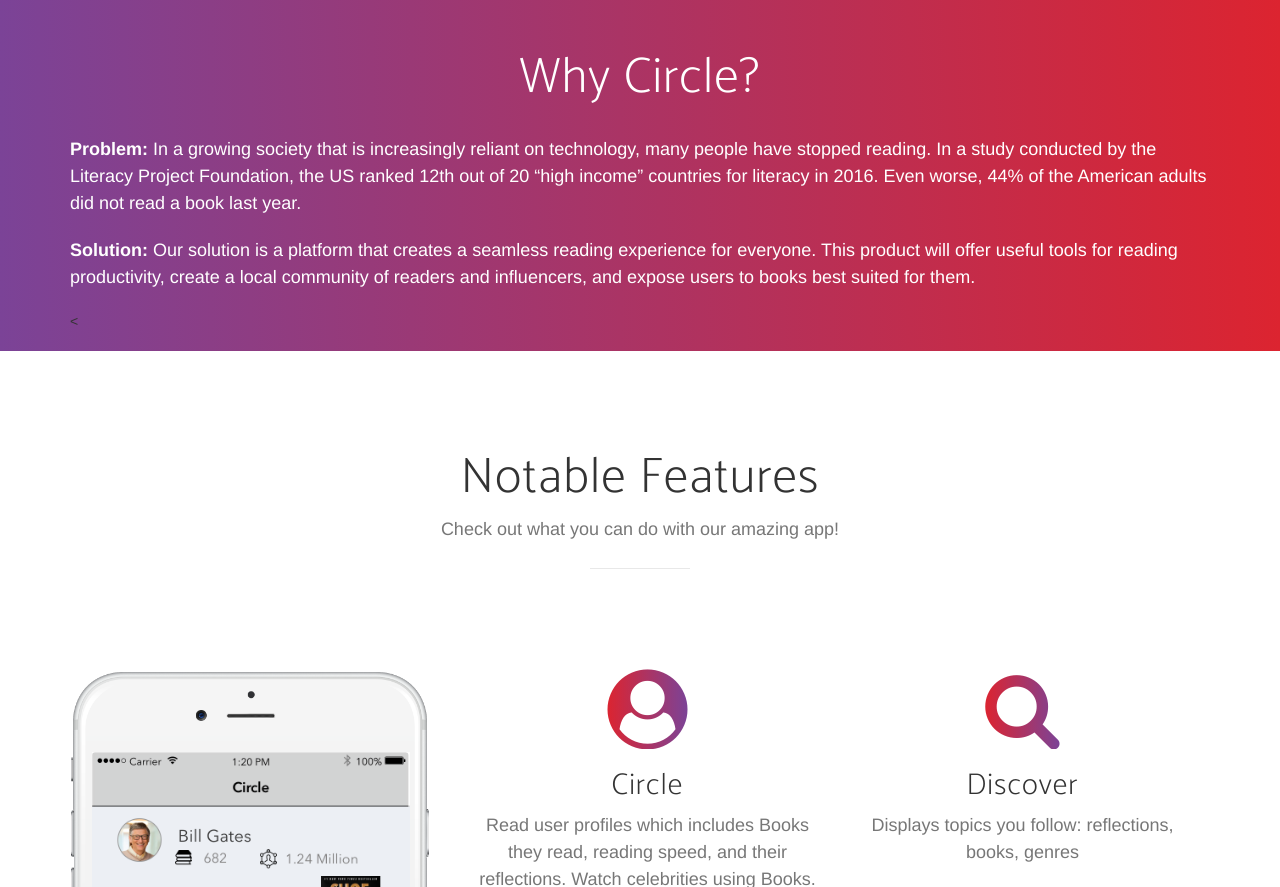
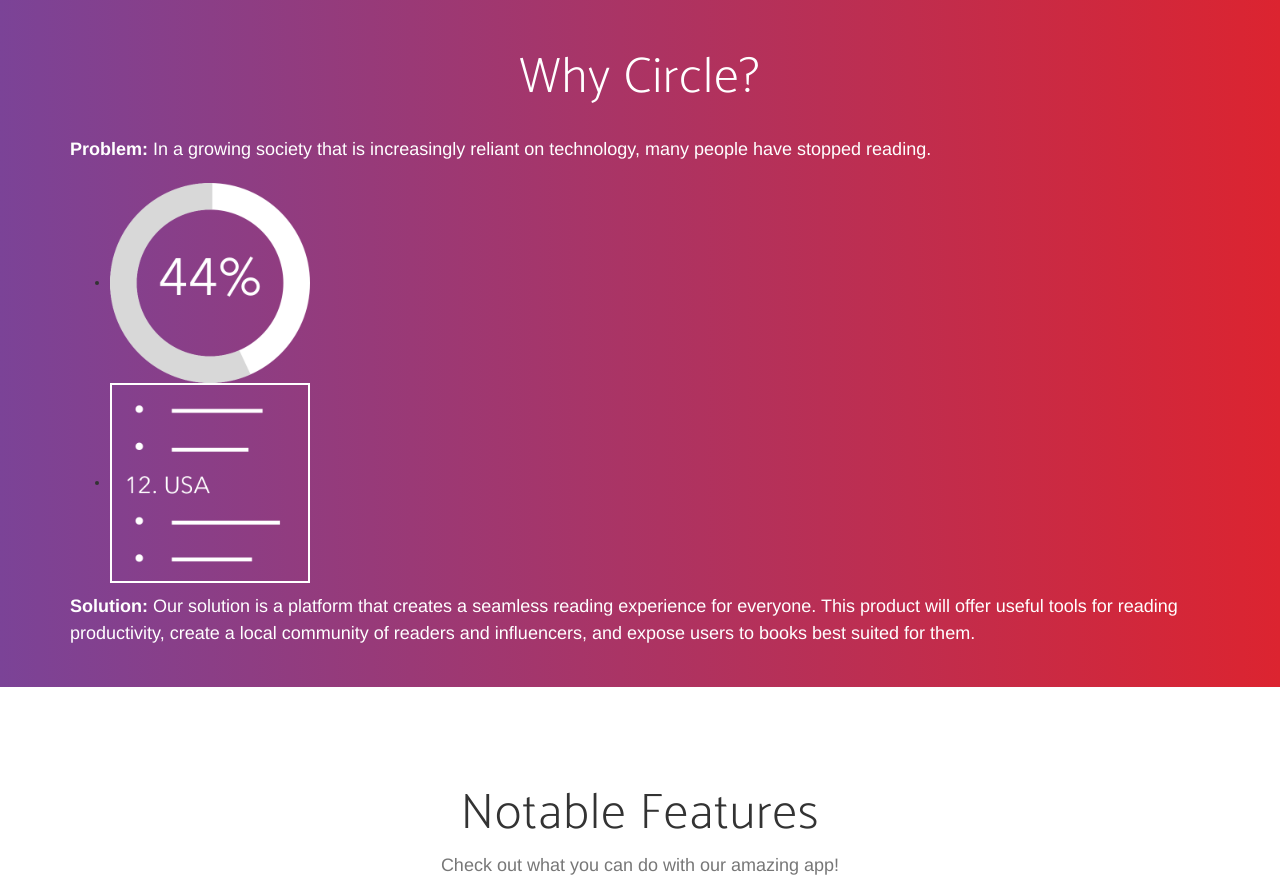
Before and after one commit to Dhrumil1808/bookcircle, a website: page index.html in a window 1280 px wide. Shown: the part 1380-2267 px from the top of the page. Drawn offline with nearby package versions, Linux system fonts and the light colour scheme; a web font is replaced by a local one.

Commit message:
Update index.html

```diff
--- a/index.html
+++ b/index.html
@@ -121,8 +121,7 @@
         </div>
     </section>
 
-
-    <section class="cta" id="aboutus">
+   <section class="cta" id="aboutus">
 
             <div class="container">
                 <div class="row">
@@ -133,12 +132,15 @@
                     </div>
                 </div>
             </div>
-                <p style="color: #FFF;"><strong> Problem:</strong> In a growing society that is increasingly reliant on technology, many people have stopped reading. In a study conducted by the Literacy Project Foundation, the US ranked 12th out of 20 “high income” countries for literacy in 2016. Even worse, 44% of the American adults did not read a book last year.
-
+                <p style="color: #FFF;"><strong> Problem:</strong> In a growing society that is increasingly reliant on technology, many people have stopped reading.
 
 </p>
+<ul class="circle_44">
+<li> <img src="img/circle_44.png" width="200px" height="200px" /> </li>
 
-<p style="color: #FFF;"> <strong> Solution:</strong> Our solution is a platform that creates a seamless reading experience for everyone. This product will offer useful tools for reading productivity, create a local community of readers and influencers, and expose users to books best suited for them.</p>                <
+<li> <img src="img/usa_12.png" width="200px" height="200px" style="border: 2px solid #FFF;" /> </li>
+</ul>
+<p style="color: #FFF;"> <strong> Solution:</strong> Our solution is a platform that creates a seamless reading experience for everyone. This product will offer useful tools for reading productivity, create a local community of readers and influencers, and expose users to books best suited for them.</p>
 
             </div>
 
```
